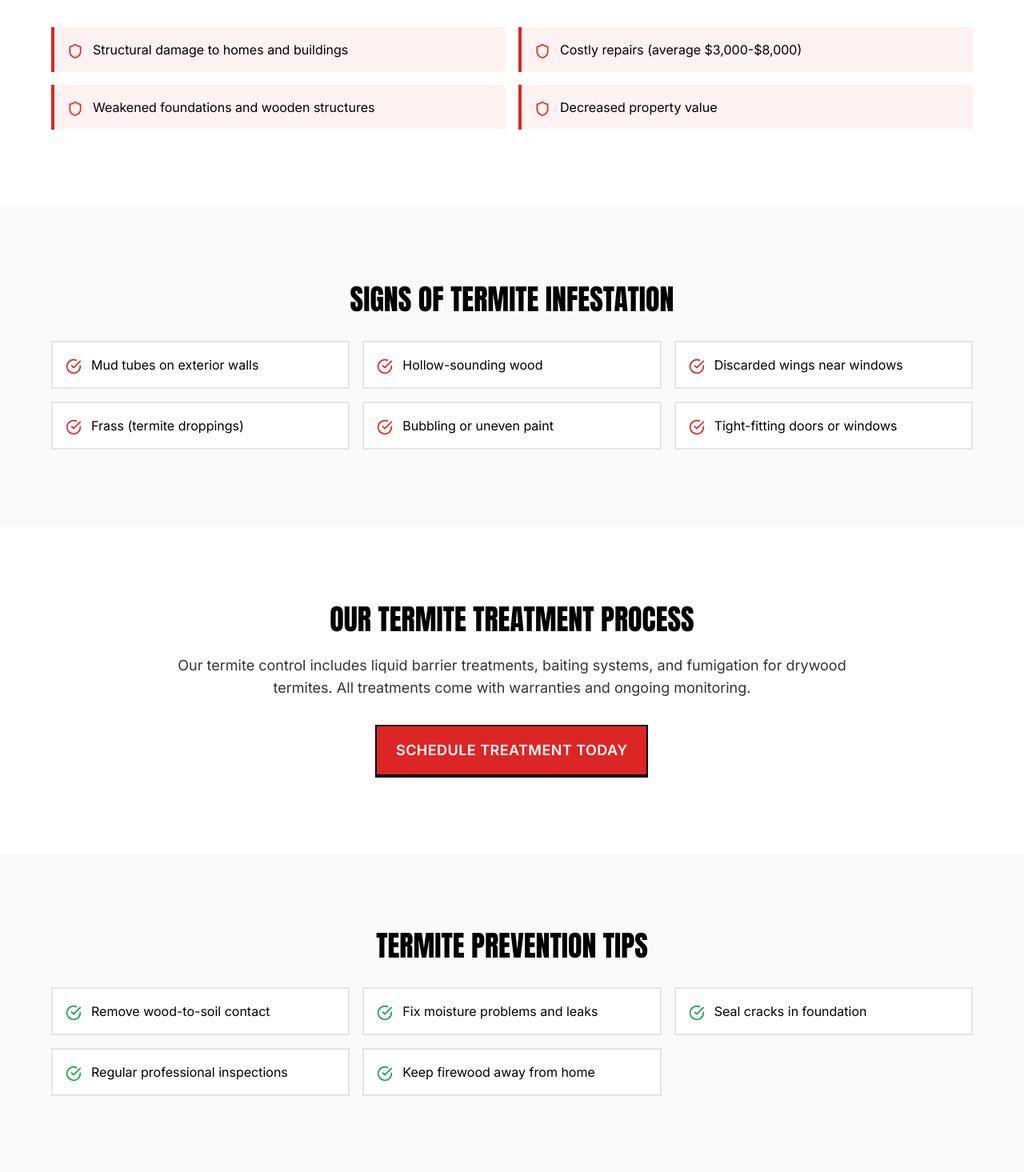
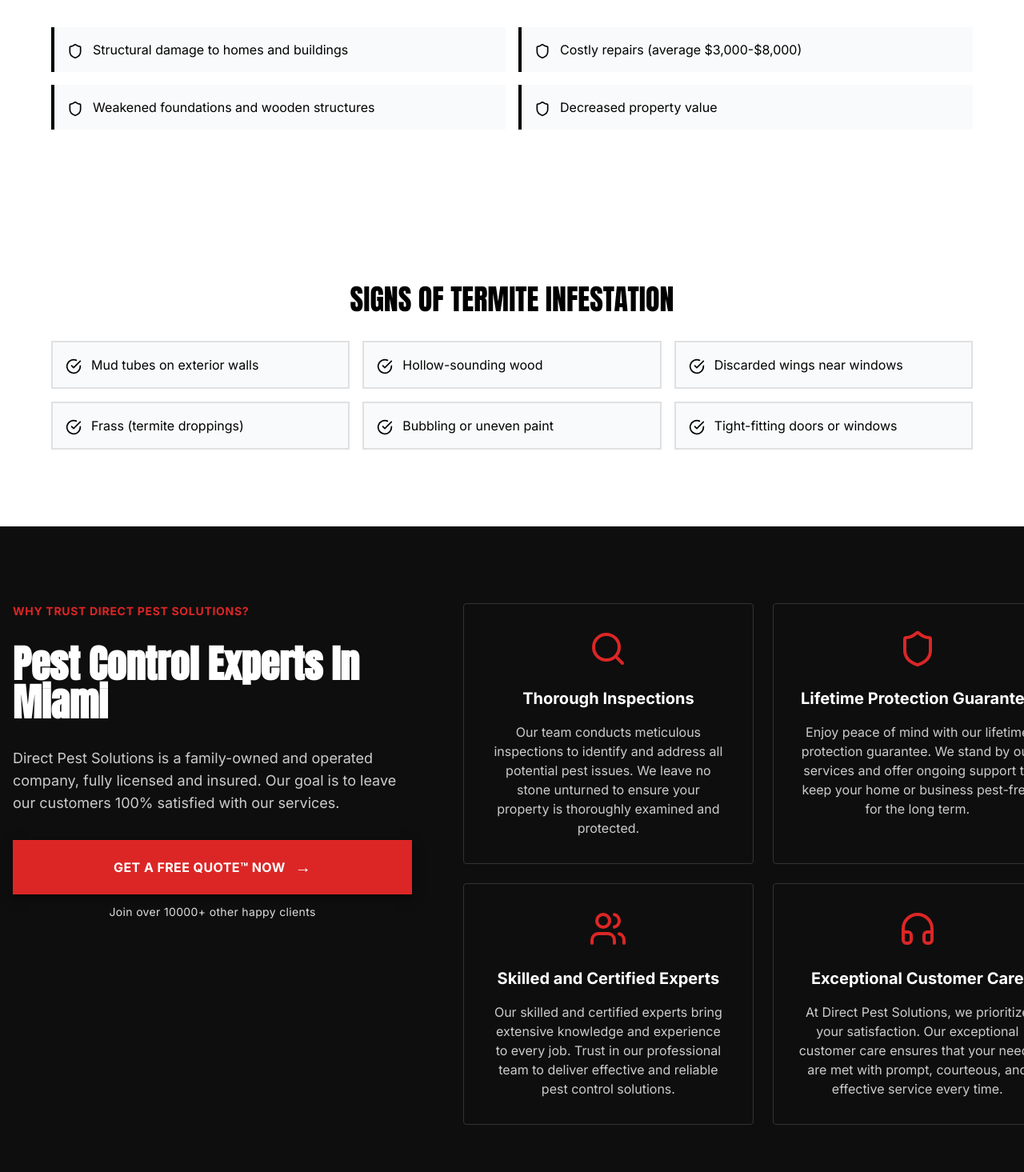
Before and after one commit to ChrolloAce/DirectPestSolutions, a Next.js app: page /pests/termite in a window 1280 px wide. Shown: the part 1125-2590 px from the top of the page at 80% size. Built offline with nearby package versions, Linux system fonts and the light colour scheme.

Commit message:
Fix pest pages with black/white contrast and remove red backgrounds

```diff
--- a/app/pests/[pest]/page.tsx
+++ b/app/pests/[pest]/page.tsx
@@ -5,6 +5,7 @@
 import Button from '@/components/ui/Button'
 import { Breadcrumbs } from '@/components/ui/Breadcrumbs'
 import { WhyChooseUs } from '@/components/sections/WhyChooseUs'
+import Reviews from '@/components/Reviews'
 
 interface PestPageProps {
   params: {
@@ -427,8 +428,8 @@
         </div>
       </div>
 
-      {/* Hero Section */}
-      <section className="relative bg-brand-red py-20 md:py-32">
+      {/* Hero Section - BLACK BACKGROUND */}
+      <section className="relative bg-brand-black py-20 md:py-32">
         <div className="container mx-auto px-4">
           <div className="max-w-6xl mx-auto">
             <div className="grid md:grid-cols-2 gap-12 items-center">
@@ -443,7 +444,7 @@
                   {pest.description}
                 </p>
                 <div className="flex flex-wrap gap-4">
-                  <Button href="/contact" size="lg" variant="secondary">
+                  <Button href="/contact" size="lg" variant="primary">
                     Get Free Inspection
                   </Button>
                   <Button href="tel:+13055603087" variant="secondary" size="lg">
@@ -469,7 +470,7 @@
         </div>
       </section>
 
-      {/* Dangers Section */}
+      {/* Dangers Section - WHITE BACKGROUND */}
       <section className="py-16 md:py-24 bg-white">
         <div className="container mx-auto px-4">
           <div className="max-w-6xl mx-auto">
@@ -478,8 +479,8 @@
             </h2>
             <div className="grid md:grid-cols-2 gap-4">
               {pest.dangers.map((danger, index) => (
-                <div key={index} className="flex items-start gap-3 p-4 bg-red-50 border-l-4 border-brand-red">
-                  <Shield className="text-brand-red flex-shrink-0 mt-1" size={20} />
+                <div key={index} className="flex items-start gap-3 p-4 bg-gray-50 border-l-4 border-brand-black">
+                  <Shield className="text-brand-black flex-shrink-0 mt-1" size={20} />
                   <p className="text-brand-black">{danger}</p>
                 </div>
               ))}
@@ -488,8 +489,8 @@
         </div>
       </section>
 
-      {/* Signs Section */}
-      <section className="py-16 md:py-24 bg-gray-50">
+      {/* Signs Section - WHITE BACKGROUND */}
+      <section className="py-16 md:py-24 bg-white">
         <div className="container mx-auto px-4">
           <div className="max-w-6xl mx-auto">
             <h2 className="font-heading uppercase text-3xl md:text-4xl text-brand-black mb-8 text-center">
@@ -497,8 +498,8 @@
             </h2>
             <div className="grid md:grid-cols-2 lg:grid-cols-3 gap-4">
               {pest.signs.map((sign, index) => (
-                <div key={index} className="flex items-start gap-3 p-4 bg-white border-2 border-brand-black/10">
-                  <CheckCircle className="text-brand-red flex-shrink-0 mt-1" size={20} />
+                <div key={index} className="flex items-start gap-3 p-4 bg-gray-50 border-2 border-brand-black/10">
+                  <CheckCircle className="text-brand-black flex-shrink-0 mt-1" size={20} />
                   <p className="text-brand-black">{sign}</p>
                 </div>
               ))}
@@ -507,7 +508,10 @@
         </div>
       </section>
 
-      {/* Treatment Section */}
+      {/* Why Choose Us - BLACK BACKGROUND */}
+      <WhyChooseUs />
+
+      {/* Treatment Section - WHITE BACKGROUND */}
       <section className="py-16 md:py-24 bg-white">
         <div className="container mx-auto px-4">
           <div className="max-w-4xl mx-auto text-center">
@@ -524,8 +528,11 @@
         </div>
       </section>
 
-      {/* Prevention Tips */}
-      <section className="py-16 md:py-24 bg-gray-50">
+      {/* Customer Reviews - BLACK BACKGROUND */}
+      <Reviews />
+
+      {/* Prevention Tips - WHITE BACKGROUND */}
+      <section className="py-16 md:py-24 bg-white">
         <div className="container mx-auto px-4">
           <div className="max-w-6xl mx-auto">
             <h2 className="font-heading uppercase text-3xl md:text-4xl text-brand-black mb-8 text-center">
@@ -533,7 +540,7 @@
             </h2>
             <div className="grid md:grid-cols-2 lg:grid-cols-3 gap-4">
               {pest.prevention.map((tip, index) => (
-                <div key={index} className="flex items-start gap-3 p-4 bg-white border-2 border-brand-black/10">
+                <div key={index} className="flex items-start gap-3 p-4 bg-gray-50 border-2 border-brand-black/10">
                   <CheckCircle className="text-green-600 flex-shrink-0 mt-1" size={20} />
                   <p className="text-brand-black">{tip}</p>
                 </div>
@@ -543,11 +550,8 @@
         </div>
       </section>
 
-      {/* Why Choose Us */}
-      <WhyChooseUs />
-
-      {/* Final CTA */}
-      <section className="bg-brand-black py-16 border-t-4 border-brand-red">
+      {/* Final CTA - BLACK BACKGROUND */}
+      <section className="bg-brand-black py-16 border-t-4 border-white/10">
         <div className="container mx-auto px-4 text-center">
           <h2 className="font-heading uppercase text-3xl md:text-4xl mb-4 text-white">
             Need {pest.name} Control in Miami?
```
